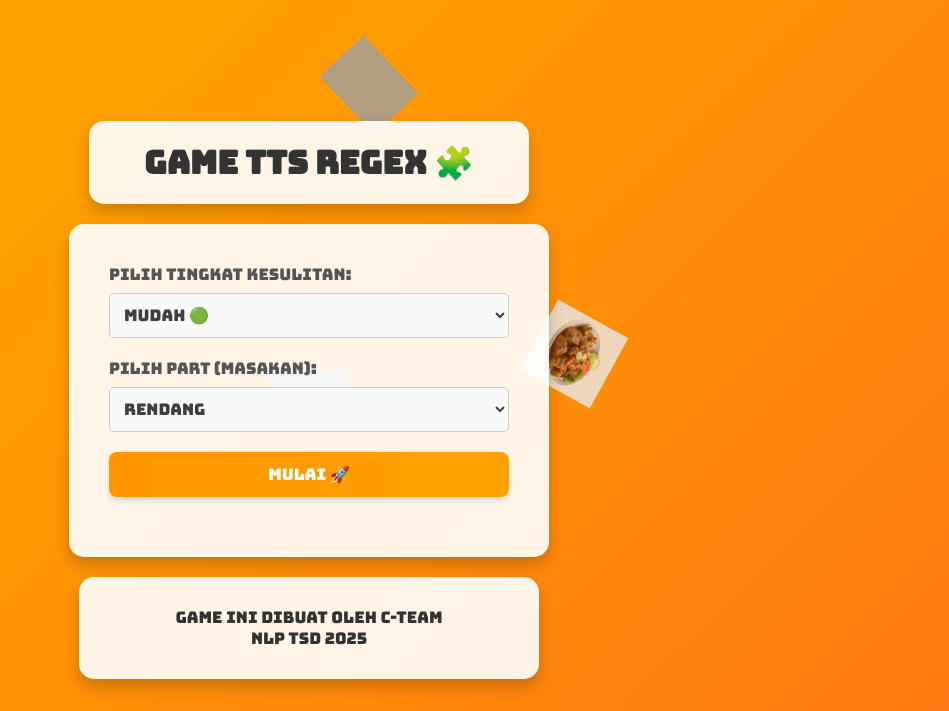
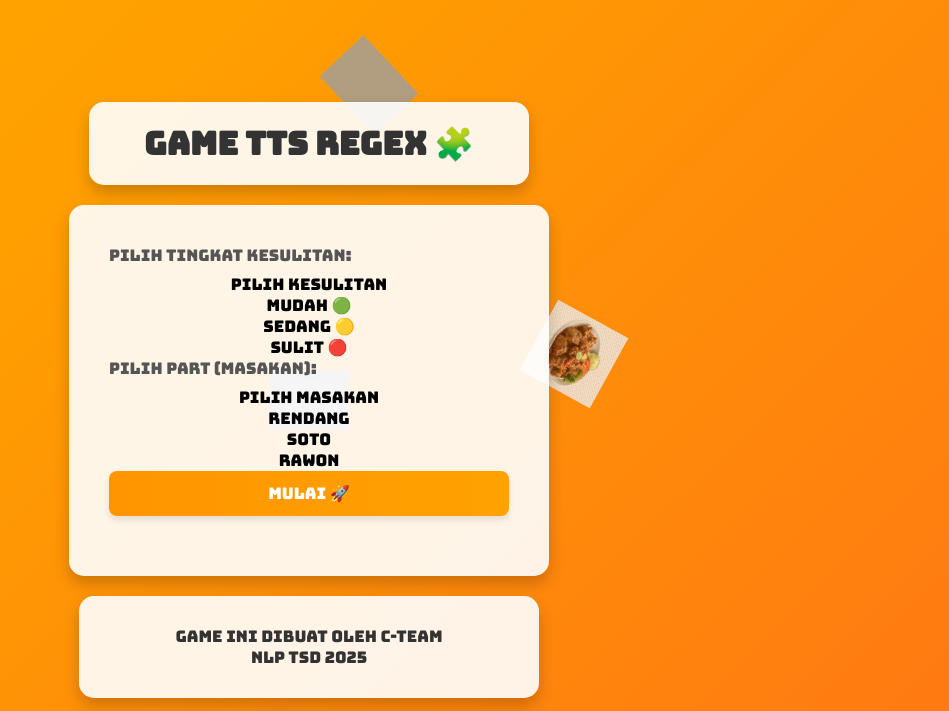
Before and after one commit to Primarizki21/Projek-NLP, a Flask app: page / in a window 1280 px wide. Shown: the top 711 px of the page, without its empty margins (331-1280 px from the left). Run offline with Flask 3, Linux system fonts and the light colour scheme; grey boxes are pictures that could not be loaded.

Commit message:
Update index v3.html
Tambah option

```diff
--- a/templates/index.html
+++ b/templates/index.html
@@ -22,27 +22,35 @@
     <h1>GAME TTS REGEX 🧩</h1>
   </div>
 
-
   <div class="main-menu menu-box">
-    <form method="POST">
+    <form onsubmit="handleSubmit(event)">
       <label for="difficulty">Pilih Tingkat Kesulitan:</label>
-      <select name="difficulty" id="difficulty" required>
-        <option value="mudah">Mudah 🟢</option>
-        <option value="sedang">Sedang 🟡</option>
-        <option value="sulit">Sulit 🔴</option>
-      </select>
+      <div class="custom-select">
+        <div class="select-selected" onclick="toggleDropdown('difficulty')">Pilih Kesulitan</div>
+        <div class="select-items select-hide" id="difficulty-options">
+          <div onclick="selectOption('difficulty', 'mudah', 'Mudah 🟢')">Mudah 🟢</div>
+          <div onclick="selectOption('difficulty', 'sedang', 'Sedang 🟡')">Sedang 🟡</div>
+          <div onclick="selectOption('difficulty', 'sulit', 'Sulit 🔴')">Sulit 🔴</div>
+        </div>
+      </div>
+      <input type="hidden" name="difficulty" id="difficulty" required>
 
       <label for="part">Pilih Part (Masakan):</label>
-      <select name="part" id="part" required>
-        <option value="rendang">Rendang</option>
-        <option value="soto">Soto</option>
-        <option value="rawon">Rawon</option>
-      </select>
+      <div class="custom-select">
+        <div class="select-selected" onclick="toggleDropdown('part')">Pilih Masakan</div>
+        <div class="select-items select-hide" id="part-options">
+          <div onclick="selectOption('part', 'rendang', 'Rendang')">Rendang</div>
+          <div onclick="selectOption('part', 'soto', 'Soto')">Soto</div>
+          <div onclick="selectOption('part', 'rawon', 'Rawon')">Rawon</div>
+        </div>
+      </div>
+      <input type="hidden" name="part" id="part" required>
 
       <button type="submit">Mulai 🚀</button>
     </form>
   </div>
-  <div class ="info-container menu-box">
+
+  <div class="info-container menu-box">
       <p>Game ini dibuat oleh C-TEAM</p>
       <p>NLP TSD 2025</p>
   </div>
```
